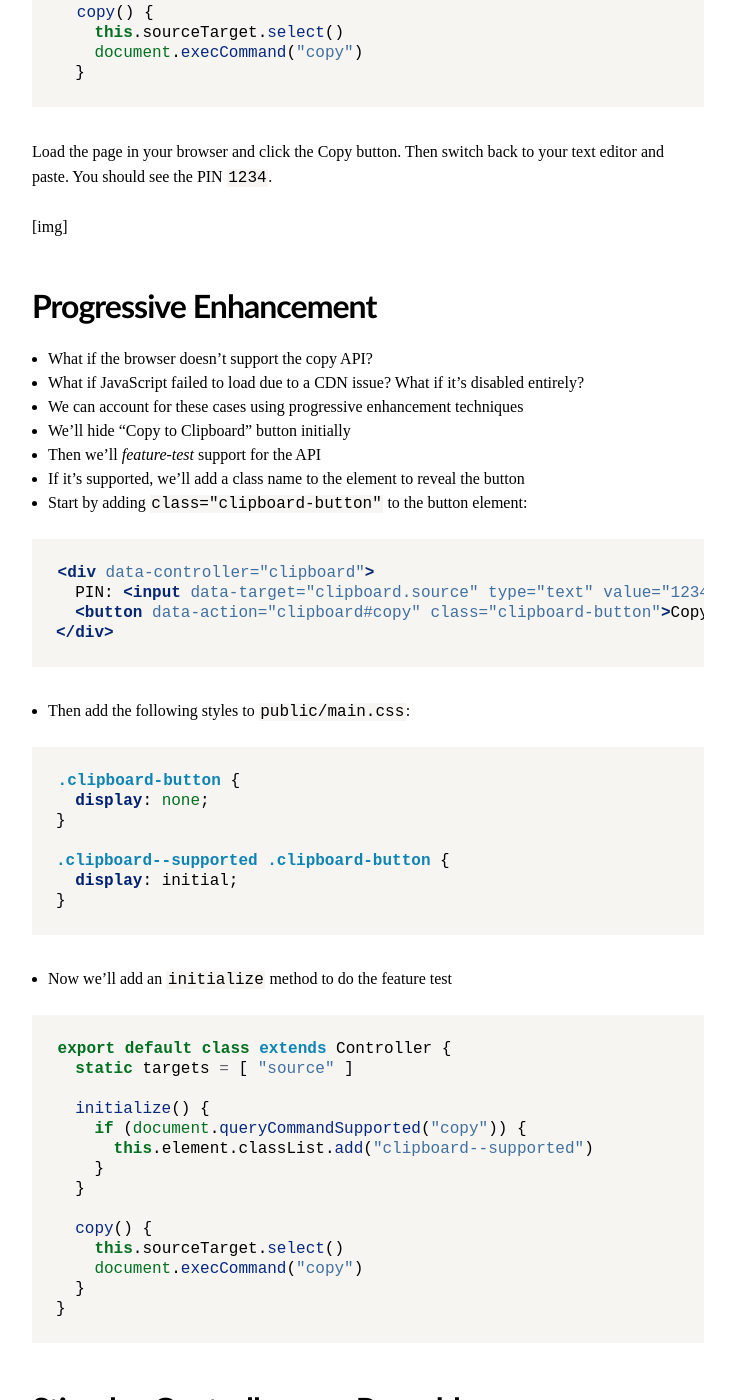
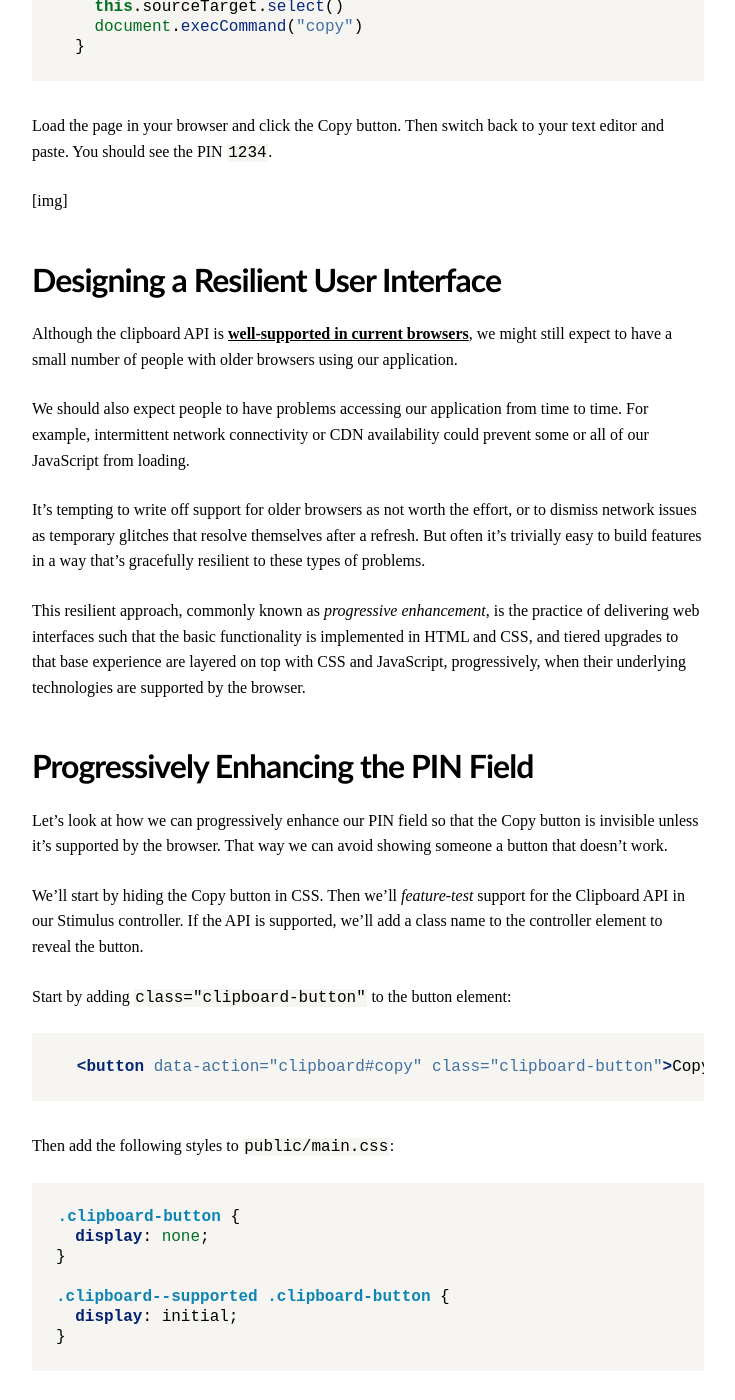
Before and after one commit to hotwired/stimulus-site, a Jekyll site: the page built from _handbook/03_building_something_real.md, in a window 1280 px wide and 1400 px high, scrolled down 3361 px. Shown: the whole window, without its empty margins (432-1167 px from the left). Built offline with Jekyll 4.4.1, drawn with Linux system fonts in a browser that asks for light colours; some web fonts are replaced; some of the changed text lies outside the part shown.

Commit message:
Progressive enhancement

````diff
--- a/_handbook/03_building_something_real.md
+++ b/_handbook/03_building_something_real.md
@@ -15,9 +15,9 @@ Scattered throughout Basecamp's UI are buttons like these:
 
 [img]
 
-When you click one, Basecamp copies a bit of text, such as a URL or an email address, to your clipboard.
+When you click one of these buttons, Basecamp copies a bit of text, such as a URL or an email address, to your clipboard.
 
-The web platform has [an API for accessing the system clipboard](https://www.w3.org/TR/clipboard-apis/) which is [well-supported in current browsers](https://caniuse.com/#feat=clipboard). But there's no HTML element that does what we need. To implement the Copy button, we must use JavaScript.
+The web platform has [an API for accessing the system clipboard](https://www.w3.org/TR/clipboard-apis/), but there's no HTML element that does what we need. To implement the Copy button, we must use JavaScript.
 
 ## Implementing a Copy Button
 
@@ -118,24 +118,29 @@ Load the page in your browser and click the Copy button. Then switch back to you
 
 [img]
 
-## Progressive Enhancement
+## Designing a Resilient User Interface
 
-* What if the browser doesn't support the copy API?
-* What if JavaScript failed to load due to a CDN issue? What if it's disabled entirely?
-* We can account for these cases using progressive enhancement techniques
-* We'll hide "Copy to Clipboard" button initially
-* Then we'll _feature-test_ support for the API
-* If it's supported, we'll add a class name to the element to reveal the button
-* Start by adding `class="clipboard-button"` to the button element:
+Although the clipboard API is [well-supported in current browsers](https://caniuse.com/#feat=clipboard), we might still expect to have a small number of people with older browsers using our application.
+
+We should also expect people to have problems accessing our application from time to time. For example, intermittent network connectivity or CDN availability could prevent some or all of our JavaScript from loading.
+
+It's tempting to write off support for older browsers as not worth the effort, or to dismiss network issues as temporary glitches that resolve themselves after a refresh. But often it's trivially easy to build features in a way that's gracefully resilient to these types of problems.
+
+This resilient approach, commonly known as _progressive enhancement_, is the practice of delivering web interfaces such that the basic functionality is implemented in HTML and CSS, and tiered upgrades to that base experience are layered on top with CSS and JavaScript, progressively, when their underlying technologies are supported by the browser.
+
+## Progressively Enhancing the PIN Field
+
+Let's look at how we can progressively enhance our PIN field so that the Copy button is invisible unless it's supported by the browser. That way we can avoid showing someone a button that doesn't work.
+
+We'll start by hiding the Copy button in CSS. Then we'll _feature-test_ support for the Clipboard API in our Stimulus controller. If the API is supported, we'll add a class name to the controller element to reveal the button.
+
+Start by adding `class="clipboard-button"` to the button element:
 
 ```html
-<div data-controller="clipboard">
-  PIN: <input data-target="clipboard.source" type="text" value="1234" readonly>
   <button data-action="clipboard#copy" class="clipboard-button">Copy to Clipboard</button>
-</div>
 ```
 
-* Then add the following styles to `public/main.css`:
+Then add the following styles to `public/main.css`:
 
 ```css
 .clipboard-button {
@@ -147,24 +152,19 @@ Load the page in your browser and click the Copy button. Then switch back to you
 }
 ```
 
-* Now we'll add an `initialize` method to do the feature test
+Now implement a `connect` method in the controller which adds a class name to the controller's element when the API is supported:
 
 ```js
-export default class extends Controller {
-  static targets = [ "source" ]
-
-  initialize() {
+  connect() {
     if (document.queryCommandSupported("copy")) {
       this.element.classList.add("clipboard--supported")
     }
   }
+```
 
-  copy() {
-    this.sourceTarget.select()
-    document.execCommand("copy")
-  }
-}
-```
+If you wish, disable JavaScript in your browser, reload the page, and notice the Copy button is no longer visible.
+
+We have progressively enhanced the PIN field: its Copy button's baseline state is hidden, becoming visible only when our JavaScript detects support for the clipboard API.
 
 ## Stimulus Controllers are Reusable
 
````
